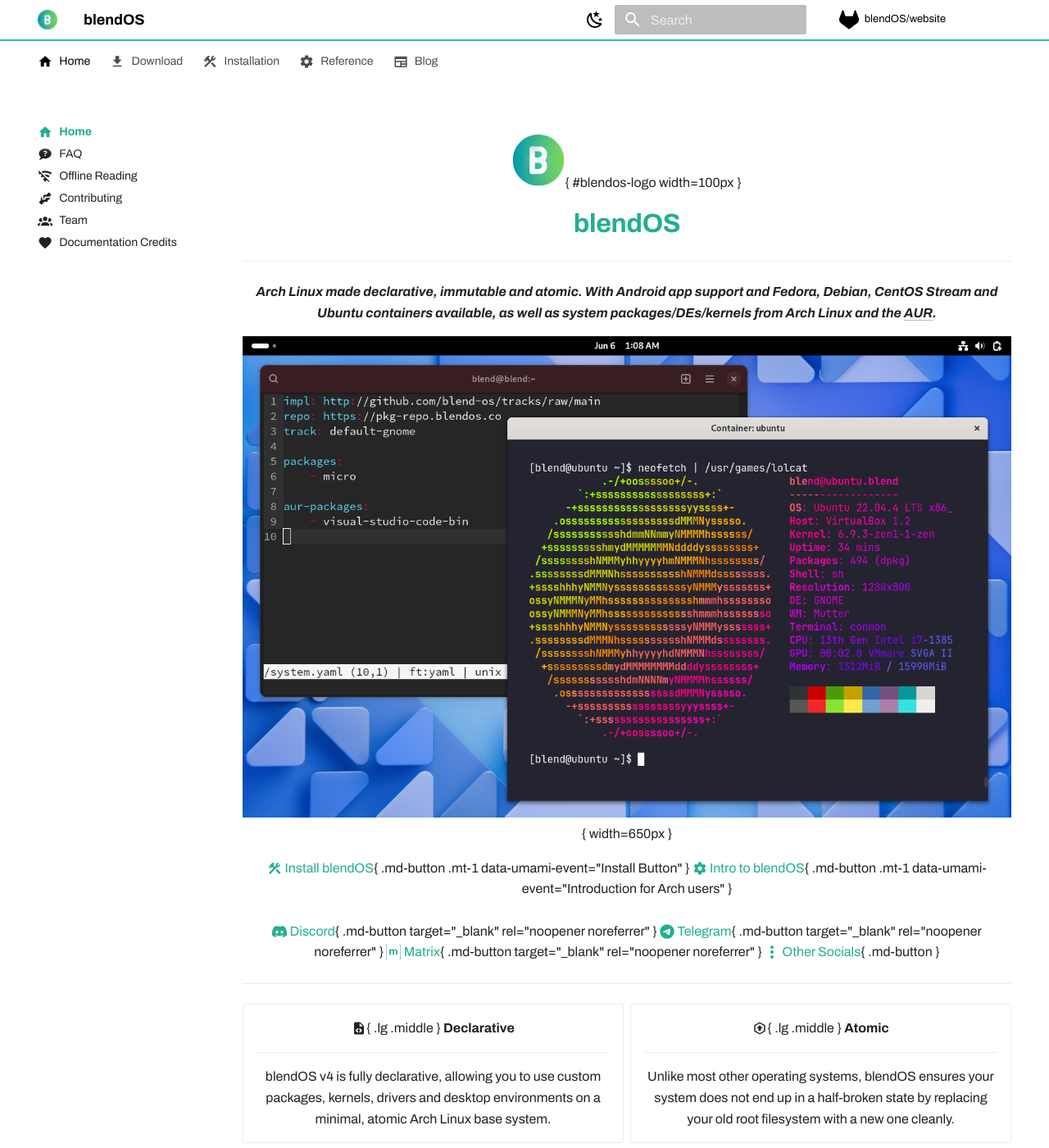
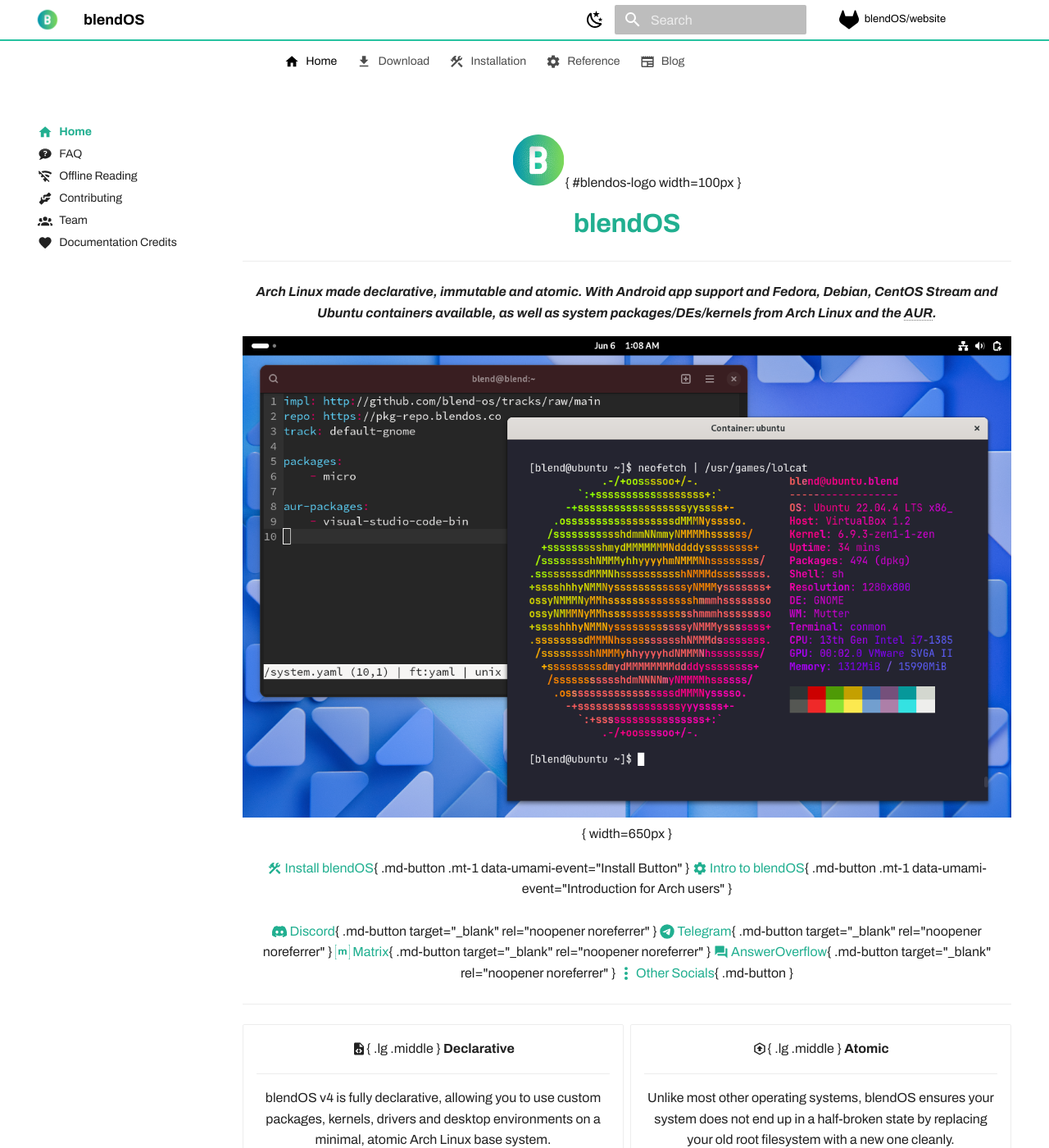
Before and after one commit to blend-os/website, an MkDocs documentation site: the page built from docs/index.md, in a window 1280 px wide and 1400 px high. Shown: the whole window at 82% size. Built offline with MkDocs 1.6.1 and Material for MkDocs 9.7.7, drawn with Linux system fonts in a browser that asks for light colours; some web fonts are replaced; plug-ins that fetch from the network failed and are left out.

Commit message:
add AnswerOverflow to socials and center nav

```diff
--- a/docs/assets/css/extra.css
+++ b/docs/assets/css/extra.css
@@ -228,9 +228,9 @@
     background-color: #263f3f;
 }
 
-[data-md-color-scheme="slate"] .md-tabs__link {
-    /* color: var(--md-primary-fg-color--light); */
-    /* color: #e9be91; */
+.md-tabs__list:first-child {
+    /* margin-left: 350px;*/
+    margin-left: 25%;
 }
 
 [data-md-color-scheme="default"] .md-header {
--- a/docs/index.md
+++ b/docs/index.md
@@ -46,7 +46,7 @@
 
 
 [:material-hammer-wrench: Install blendOS](install/README.md){ .md-button .mt-1 data-umami-event="Install Button" } [:material-cog: Intro to blendOS](install/post-install/intro.md){ .md-button .mt-1 data-umami-event="Introduction for Arch users" }
-<br><br>[:fontawesome-brands-discord: Discord](https://discord.gg/fvMpV8ZNxD){ .md-button target="_blank" rel="noopener noreferrer" } [:fontawesome-brands-telegram: Telegram](https://t.me/blendos){ .md-button target="_blank" rel="noopener noreferrer" } [:simple-matrix: Matrix](https://matrix.to/#/#blendos:matrix.org){ .md-button target="_blank" rel="noopener noreferrer" } [:fontawesome-solid-ellipsis-vertical: Other Socials](#footer){ .md-button }
+<br><br>[:fontawesome-brands-discord: Discord](https://discord.gg/fvMpV8ZNxD){ .md-button target="_blank" rel="noopener noreferrer" } [:fontawesome-brands-telegram: Telegram](https://t.me/blendos){ .md-button target="_blank" rel="noopener noreferrer" } [:simple-matrix: Matrix](https://matrix.to/#/#blendos:matrix.org){ .md-button target="_blank" rel="noopener noreferrer" } [:material-forum: AnswerOverflow](https://www.answeroverflow.com/c/1068192254365282405){ .md-button target="_blank" rel="noopener noreferrer" } [:fontawesome-solid-ellipsis-vertical: Other Socials](#footer){ .md-button }
 
 ------
 </div>
--- a/mkdocs.yml
+++ b/mkdocs.yml
@@ -79,6 +79,9 @@
     - icon: fontawesome/brands/discord
       link: https://discord.gg/fvMpV8ZNxD
       name: blendOS Discord
+    - icon: material/forum
+      link: https://www.answeroverflow.com/c/1068192254365282405
+      name: blendOS on AnswerOverflow
     - icon: fontawesome/brands/telegram
       link: https://t.me/blendos
       name: blendOS Telegram
```
Also changed, not shown: other parts of docs/index.md (+1 -1 lines), docs/reference/container-list.md (+2 -0 lines).
